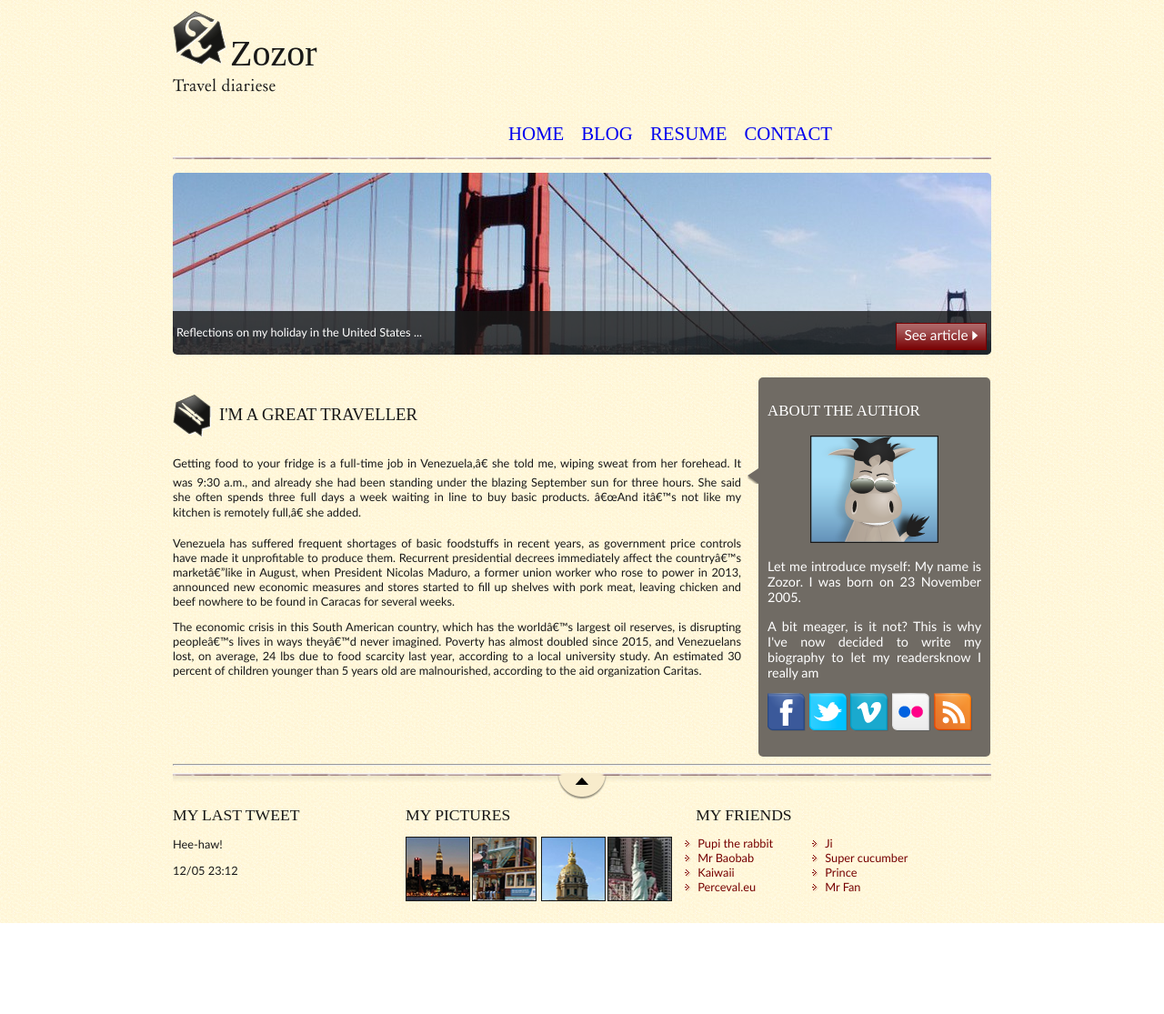
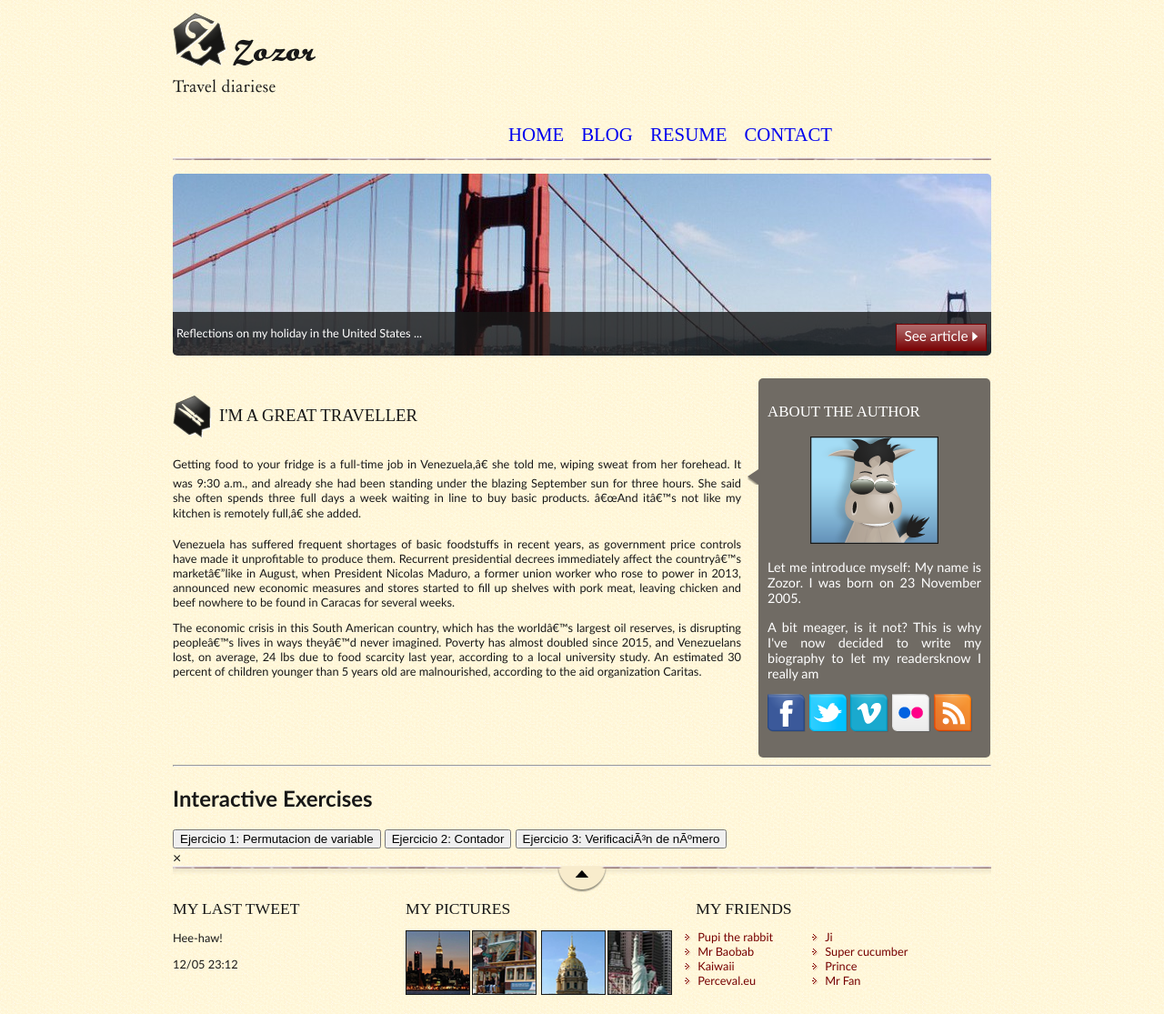
Before and after one commit to diegolsg/TEC_WEB, a plain HTML site: page index.html in a window 1280 px wide. Shown: the top 1115 px of the page at 91% size. Before the commit the page ends 1015 px from the top, so only its background shows below. Drawn offline with Linux system fonts and the light colour scheme; files whose address does not match are found by name.

Commit message:
ejercicios javascript

```diff
--- /dev/null
+++ b/ejercios.js
@@ -0,0 +1,60 @@
+// Función para mostrar el modal con el mensaje deseado
+function mostrarModal(mensaje) {
+    const modal = document.getElementById("modal");
+    const modalBody = document.getElementById("modal-body");
+
+    modalBody.innerHTML = mensaje;
+    modal.style.display = "block";
+  }
+
+  // Función para cerrar el modal
+  function cerrarModal() {
+    document.getElementById("modal").style.display = "none";
+  }
+
+  // Ejercicio 1: Permutación
+  function permuta() {
+    let a = parseInt(prompt("Introduce el valor de 'a':", "5"));
+    let b = parseInt(prompt("Introduce el valor de 'b':", "10"));
+
+    if (!isNaN(a) && !isNaN(b)) {
+      [a, b] = [b, a];
+      mostrarModal(`Después de la permutación: a = ${a}, b = ${b}`);
+    } else {
+      mostrarModal("Por favor, introduce valores válidos.");
+    }
+  }
+
+  // Ejercicio 2: Cuenta hasta un número ingresado
+  function cuenta() {
+    let max = parseInt(prompt("Introduce un número hasta el cual contar:", "10"));
+
+    if (!isNaN(max) && max >= 0) {
+      let resultado = "";
+      for (let i = 0; i <= max; i++) {
+        resultado += i + " ";
+      }
+      mostrarModal(`Cuenta: ${resultado}`);
+    } else {
+      mostrarModal("Por favor, introduce un número válido mayor o igual a 0.");
+    }
+  }
+
+  // Ejercicio 3: Verificar si el número es positivo, negativo o nulo
+  function verifica() {
+    let numero = parseInt(prompt("Introduce un número:", "0"));
+
+    if (!isNaN(numero)) {
+      let mensaje = "";
+      if (numero > 0) {
+        mensaje = "El número es positivo";
+      } else if (numero < 0) {
+        mensaje = "El número es negativo";
+      } else {
+        mensaje = "El número es nulo";
+      }
+      mostrarModal(mensaje);
+    } else {
+      mostrarModal("Por favor, introduce un número válido.");
+    }
+  }
--- a/index.html
+++ b/index.html
@@ -55,6 +55,23 @@
            </aside>
         </section>
         <hr>
+        <section id="interactive_exercises">
+          <h2>Interactive Exercises</h2>
+          <button onclick="abrirModal('permuta')">Ejercicio 1: Permutacion de variable</button>
+          <button onclick="abrirModal('cuenta')">Ejercicio 2: Contador</button>
+          <button onclick="abrirModal('verifica')">Ejercicio 3: Verificación de número</button>
+        </section>
+
+        <!-- Modal -->
+        <div id="modal" class="modal">
+          <div class="modal-content">
+            <span class="close" onclick="cerrarModal()">&times;</span>
+            <div id="modal-body">
+              <!-- Contenido dinámico generado con JavaScript -->
+            </div>
+          </div>
+        </div>
+
         <footer>
            <div id="foot-tweet">
                <h1>My last tweet</h1>
@@ -86,6 +103,6 @@
         </footer>
 
      </div>
-
+     <script src="ejercios.js"></script>
   </body>
 </html>
--- a/style.css
+++ b/style.css
@@ -17,7 +17,7 @@
 @font-face
 {
     font-family: 'Bufalo';
-    src:url('/media/fonts/Buffalo Nickel') format('truetype')
+    src:url('/media/fonts/fonts/Buffalo\ Nickel.ttf') format('truetype')
 }
 /* Main elements of the page */
 
@@ -49,7 +49,7 @@ header {
     display: inline-block;
 }
 header h1 {
-    font-family:"Bufallo", serif;
+    font-family:'Bufalo', serif;
     font-size: 2.5em;
     font-weight: normal;
 }
```
